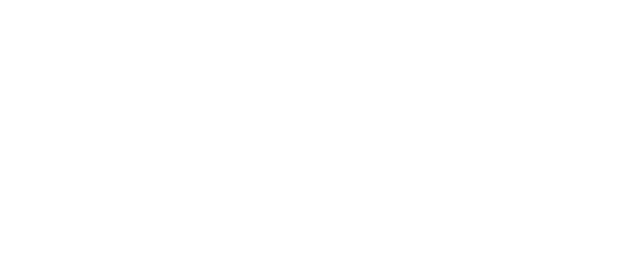
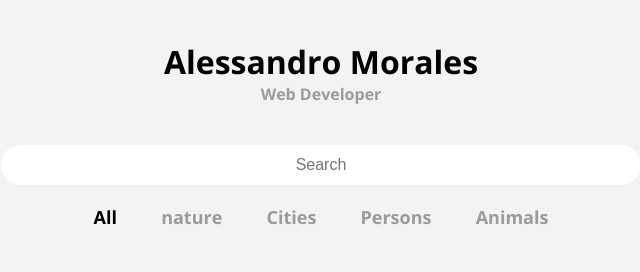
Before and after one commit to Alssdev/dynamic-portfolio, a plain HTML site: page index.html in a window 1280 px wide. Shown: the whole page, without its empty margins (319-959 px from the left). Drawn offline with nearby package versions, Linux system fonts and the light colour scheme.

Commit message:
Maquetación del Encabezado

```diff
--- a/index.html
+++ b/index.html
@@ -3,7 +3,51 @@
 	<head>
 		<meta charset="UTF-8" />
 		<meta name="viewport" content="width=device-width, initial-scale=1.0" />
-		<title>Dynamic Portfolio</title>
+		<title>Dynamic Portfolio - Alessandro Morales</title>
+
+		<!-- Google fonts -->
+		<link
+			href="https://fonts.googleapis.com/css2?family=Open+Sans:ital,wght@0,700;1,400&display=swap"
+			rel="stylesheet"
+		/>
+
+		<link rel="stylesheet" href="./styles.css" />
 	</head>
-	<body></body>
+	<body>
+		<div class="container">
+			<header>
+				<div class="logo">
+					<h1>Alessandro Morales</h1>
+					<p>Web Developer</p>
+				</div>
+				<form>
+					<input
+						type="text"
+						class="search-bar"
+						id="search-bar"
+						placeholder="Search"
+					/>
+				</form>
+				<div id="categories">
+					<nav class="categories" role="navigation">
+						<ul>
+							<li>
+								<a href="#" class="active">All</a>
+							</li>
+							<li>
+								<a href="#">nature</a>
+							</li>
+							<li>
+								<a href="#">Cities</a>
+							</li>
+							<li>
+								<a href="#">Persons</a>
+							</li>
+							<li><a href="#">Animals</a></li>
+						</ul>
+					</nav>
+				</div>
+			</header>
+		</div>
+	</body>
 </html>
--- /dev/null
+++ b/styles.css
@@ -0,0 +1,77 @@
+* {
+	margin: 0px;
+	padding: 0px;
+	box-sizing: border-box;
+}
+
+body {
+	background-color: #f3f3f3;
+	font-family: 'Open Sans', sans-serif;
+}
+
+a {
+	text-decoration: none;
+}
+
+.container {
+	width: 90%;
+	max-width: 800px;
+	margin: auto;
+}
+
+/* Header */
+header {
+	padding: 40px 0px;
+}
+
+header .logo {
+	text-align: center;
+	margin-bottom: 40px;
+}
+
+header .logo p {
+	color: #9b9b9b;
+}
+
+/* Search Bar */
+header form {
+	width: 100%;
+	display: flex;
+	justify-content: center;
+	margin-bottom: 20px;
+}
+
+header .search-bar {
+	width: 80%;
+	height: 40px;
+	line-height: 40px;
+	background-color: #fff;
+	padding: 0px 20px;
+	border-radius: 100px;
+	border: none;
+	text-align: center;
+	font-size: 16px;
+}
+
+/* Categories */
+
+header .categories {
+	display: flex;
+	justify-content: center;
+	flex-wrap: wrap;
+}
+
+header .categories li {
+	display: inline;
+	margin: 10px 20px;
+}
+
+header .categories li a {
+	color: #9b9b9b;
+	font-size: 18px;
+	font-weight: 700;
+}
+
+header .categories .active {
+	color: #000;
+}
```
